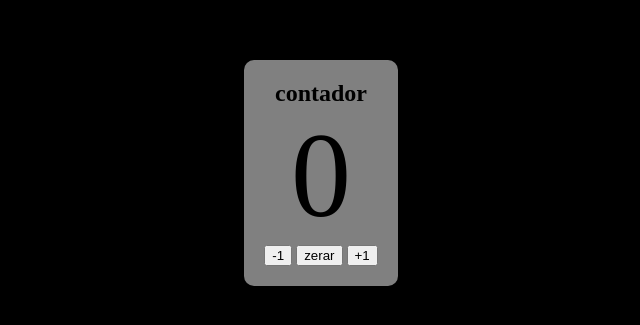
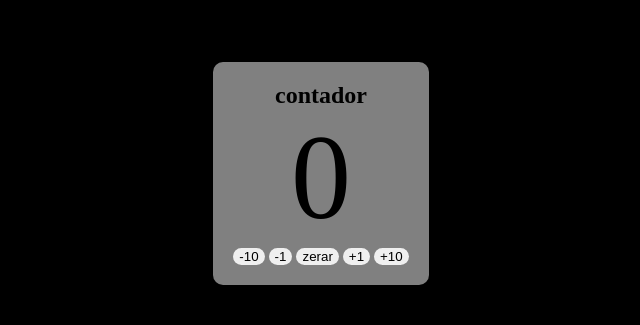
Before and after one commit to Matcollet/testHTML, a plain HTML site: page indexxxxxxxx.html in a window 1280 px wide. Shown: the part 227-552 px from the top of the page, without its empty margins (319-959 px from the left). Drawn offline with Linux system fonts and the light colour scheme.

Commit message:
Update indexxxxxxxx.html

```diff
--- a/indexxxxxxxx.html
+++ b/indexxxxxxxx.html
@@ -18,6 +18,13 @@
         p{
             font-size: 120px;
         }
+        button{
+            border-radius: 10px;
+            border: none;
+        }
+        button:hover{
+            background: rgb(70, 70, 70);
+        }
         section{
             background: gray;
             text-align: center;
@@ -30,14 +37,20 @@
     <section>
         <h1>contador</h1>
         <p></p>
+        <button onclick="menosdez()">-10</button>
         <button onclick="menosum()">-1</button>
         <button onclick="zerar()">zerar</button>
         <button onclick="maisum()">+1</button>
+        <button onclick="maisdez()">+10</button>
     </section>
     <script>
         let numero = 0
         function menosum() {
             numero --
+            render()
+        }
+        function menosdez() {
+            numero = numero - 10
             render()
         }
         function zerar() {
@@ -48,6 +61,10 @@
             numero ++
             render()
         }
+        function maisdez() {
+            numero = numero + 10
+            render()
+        }
         function render() {
             const p = document.querySelector("p")
             p.innerText = numero
```
